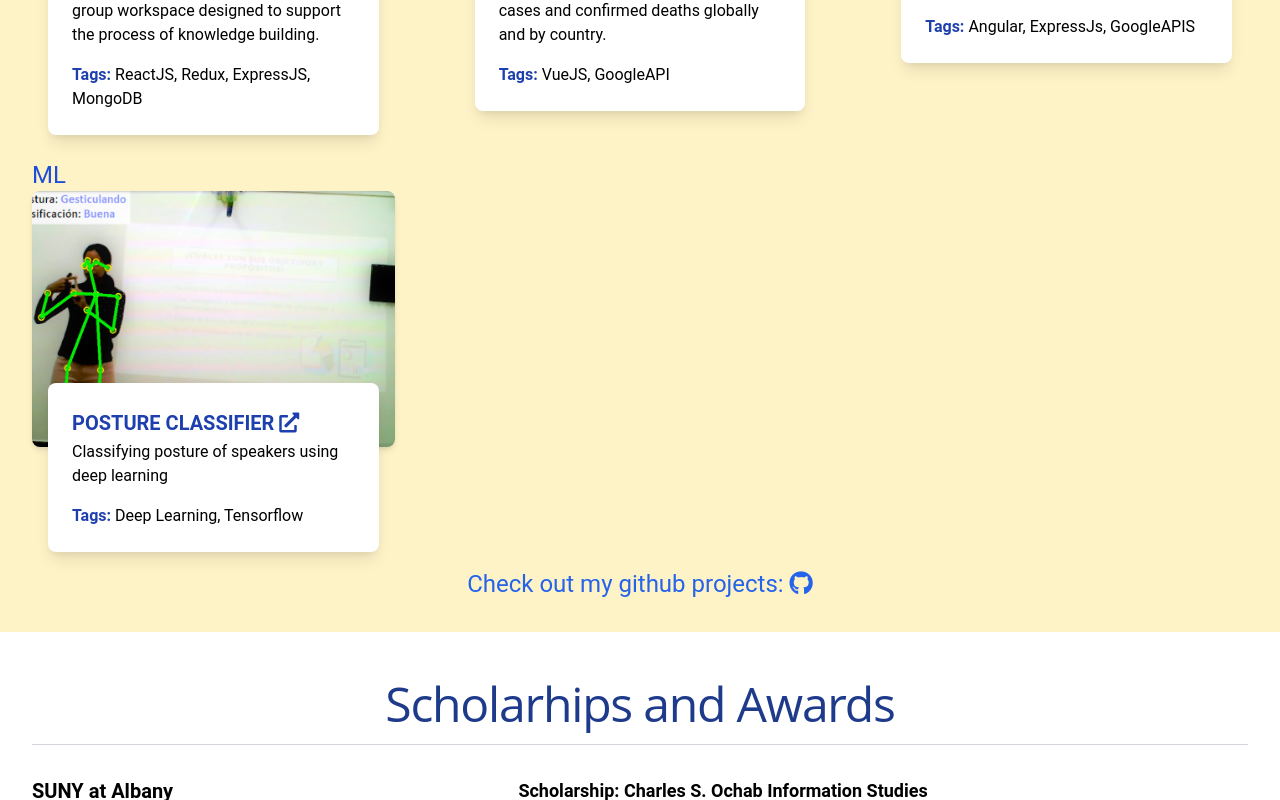
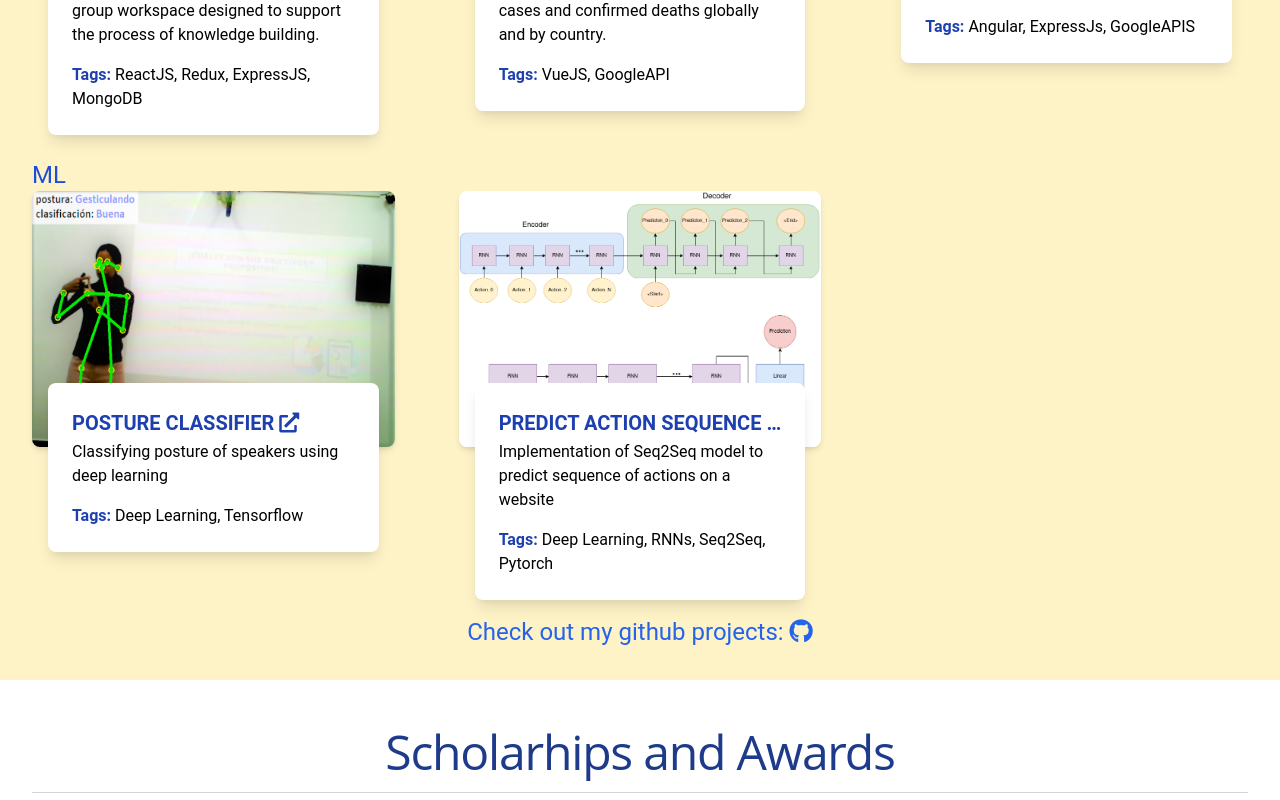
Before and after one commit to gafalcon/my_resume_website, a Vue app: page / in a window 1280 px wide. Shown: the part 3942-4742 px from the top of the page. Built offline with nearby package versions, Linux system fonts and the light colour scheme.

Commit message:
Added additional projects

```diff
--- a/src/components/Card.vue
+++ b/src/components/Card.vue
@@ -1,7 +1,7 @@
 <template>
     <div>
 
-        <img :src="require(`@/assets/${img_url}`)" :alt="title" class="w-full h-64 object-cover object-center rounded-lg shadow-md">
+        <img :src="require(`@/assets/${img_url}`)" :alt="title" class="w-full h-64 object-fill object-center rounded-lg shadow-md">
 
         <div class="relative px-4 -mt-16  ">
             <div class="bg-white p-6 rounded-lg shadow-lg">
--- a/src/sections/Projects.vue
+++ b/src/sections/Projects.vue
@@ -4,7 +4,7 @@
             <Heading title="Projects" />
 
             <h3 class="text-blue-700 text-2xl">Web</h3>
-            <div class="grid md:grid-cols-2 lg:grid-cols-3 gap-16 mb-6">
+            <div class="grid grid-cols-1 md:grid-cols-2 lg:grid-cols-3 gap-16 mb-6">
                 <Card v-for="(project, i) in projects_web" :key="i"
                       :title="project.title"
                       :img_url="project.img_url"
@@ -15,7 +15,7 @@
             </div>
 
             <h3 class="text-blue-700 text-2xl">ML</h3>
-            <div class="grid md:grid-cols-2 lg:grid-cols-3 gap-16 mb-4">
+            <div class="grid grid-cols-1 md:grid-cols-2 lg:grid-cols-3 gap-16 mb-4">
                 <Card v-for="(project, i) in projects_ml" :key="i"
                       :title="project.title"
                       :img_url="project.img_url"
@@ -50,7 +50,7 @@ export default {
             ],
             projects_ml: [
                 {img_url: 'rap.png', url: 'https://github.com/gafalcon/dl_rap_postures', title: 'Posture Classifier', description: 'Classifying posture of speakers using deep learning', tags: ['Deep Learning', 'Tensorflow']},
-                // {img_url: '', url: '', title: '', description: '', tags: []},
+                {img_url: 'lstm_seq.png', url: 'https://github.com/gafalcon/lstm_predict_log_sequence', title: 'Predict Action Sequence', description: 'Implementation of Seq2Seq model to predict sequence of actions on a website', tags: ['Deep Learning', 'RNNs', 'Seq2Seq', 'Pytorch']},
                 // {img_url: '', url: '', title: '', description: '', tags: []},
                 // {img_url: '', url: '', title: '', description: '', tags: []},
             ]
```
Also changed, not shown: src/assets/lstm_seq.png (added).
